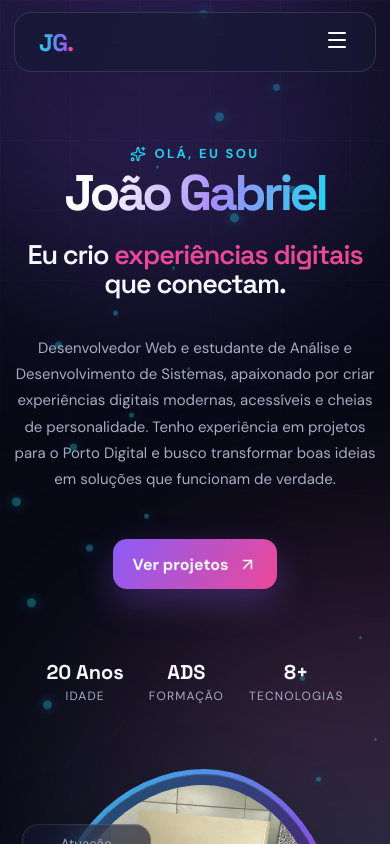
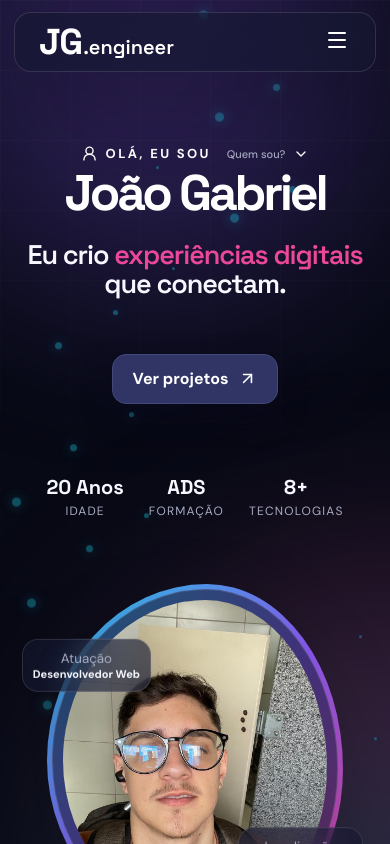
Before and after one commit to jgpns10/Portfolio, a React (Vite) app: page / in a window 390 px wide. Shown: the top 844 px of the page. Built offline with nearby package versions, Linux system fonts and the light colour scheme.

Commit message:
Alterações nos botões, Criação dos nomes na Navbar, Ajustes de identação

```diff
--- a/src/components/Navbar.jsx
+++ b/src/components/Navbar.jsx
@@ -1,18 +1,182 @@
-import { useState } from 'react'
+import { useEffect, useState } from 'react'
 import { Menu, X } from 'lucide-react'
 import { NavLink } from 'react-router-dom'
 
-const links = [['/', 'Início'], ['/skills', 'Skills'], ['/projetos', 'Projetos'], ['/contato', 'Contato']]
+const links = [
+  ['/', 'Início'],
+  ['/skills', 'Skills'],
+  ['/projetos', 'Projetos'],
+  ['/contato', 'Contato'],
+]
+
+const words = ['dev', 'coding', 'engineer']
+
+const navbarPhrases = [
+  'Desenvolvedor Full Stack',
+  'React • Javascript • TypeScript',
+  'Disponível para projetos',
+]
+
+function NavbarPhrase() {
+  const [phraseIndex, setPhraseIndex] = useState(0)
+  const [phraseText, setPhraseText] = useState('')
+  const [isDeletingPhrase, setIsDeletingPhrase] = useState(false)
+
+  useEffect(() => {
+    const currentPhrase = navbarPhrases[phraseIndex]
+
+    let delay = isDeletingPhrase ? 30 : 55
+    let timer
+
+    if (
+      !isDeletingPhrase &&
+      phraseText === currentPhrase
+    ) {
+      timer = setTimeout(() => {
+        setIsDeletingPhrase(true)
+      }, 1600)
+    } else if (
+      isDeletingPhrase &&
+      phraseText === ''
+    ) {
+      timer = setTimeout(() => {
+        setIsDeletingPhrase(false)
+
+        setPhraseIndex((currentIndex) => {
+          return (
+            (currentIndex + 1) %
+            navbarPhrases.length
+          )
+        })
+      }, 300)
+    } else {
+      timer = setTimeout(() => {
+        const nextLength =
+          phraseText.length +
+          (isDeletingPhrase ? -1 : 1)
+
+        setPhraseText(
+          currentPhrase.slice(0, nextLength)
+        )
+      }, delay)
+    }
+
+    return () => clearTimeout(timer)
+  }, [
+    phraseText,
+    isDeletingPhrase,
+    phraseIndex,
+  ])
+
+  return (
+    <div
+      className="navbar-phrase"
+      aria-hidden="true"
+    >
+      <span>{phraseText}</span>
+      <i />
+    </div>
+  )
+}
 
 export default function Navbar() {
   const [open, setOpen] = useState(false)
+  const [wordIndex, setWordIndex] = useState(0)
+  const [typedText, setTypedText] = useState('')
+  const [isDeleting, setIsDeleting] = useState(false)
+
+  useEffect(() => {
+    const currentWord = words[wordIndex]
+
+    let delay = isDeleting ? 55 : 100
+    let timer
+
+    if (
+      !isDeleting &&
+      typedText === currentWord
+    ) {
+      timer = setTimeout(() => {
+        setIsDeleting(true)
+      }, 1200)
+    } else if (
+      isDeleting &&
+      typedText === ''
+    ) {
+      timer = setTimeout(() => {
+        setIsDeleting(false)
+
+        setWordIndex((currentIndex) => {
+          return (
+            (currentIndex + 1) %
+            words.length
+          )
+        })
+      }, 250)
+    } else {
+      timer = setTimeout(() => {
+        const nextLength =
+          typedText.length +
+          (isDeleting ? -1 : 1)
+
+        setTypedText(
+          currentWord.slice(0, nextLength)
+        )
+      }, delay)
+    }
+
+    return () => clearTimeout(timer)
+  }, [typedText, isDeleting, wordIndex])
+
   return (
     <header className="nav-wrap">
       <nav className="navbar glass">
-        <NavLink to="/" className="brand" onClick={() => setOpen(false)} aria-label="Ir ao início"><span>JG</span><b>.</b></NavLink>
-        <button className="menu-button" onClick={() => setOpen(!open)} aria-label="Abrir menu" aria-expanded={open}>{open ? <X /> : <Menu />}</button>
-        <div className={`nav-links ${open ? 'open' : ''}`}>
-          {links.map(([to, label]) => <NavLink key={to} to={to} onClick={() => setOpen(false)} className={({ isActive }) => isActive ? 'active' : ''}>{label}</NavLink>)}
+        <NavLink
+          to="/"
+          className="brand"
+          onClick={() => setOpen(false)}
+          aria-label="João Gabriel — Desenvolvedor"
+        >
+          <span className="brand-initials">
+            JG
+          </span>
+
+          <span className="brand-typed">
+            .{typedText}
+          </span>
+
+          <span
+            className="typing-cursor"
+            aria-hidden="true"
+          />
+        </NavLink>
+
+        <NavbarPhrase />
+
+        <button
+          className="menu-button"
+          onClick={() => setOpen(!open)}
+          aria-label="Abrir menu"
+          aria-expanded={open}
+        >
+          {open ? <X /> : <Menu />}
+        </button>
+
+        <div
+          className={`nav-links ${open ? 'open' : ''
+            }`}
+        >
+          {links.map(([to, label]) => (
+            <NavLink
+              key={to}
+              to={to}
+              onClick={() => setOpen(false)}
+              className={({ isActive }) =>
+                isActive ? 'active' : ''
+              }
+            >
+              {label}
+            </NavLink>
+          ))}
         </div>
       </nav>
     </header>
--- a/src/data/portfolio.js
+++ b/src/data/portfolio.js
@@ -18,7 +18,7 @@ export const skills = [
   { name: 'JavaScript', level: 86, group: 'Front-end' },
   { name: 'React.js', level: 84, group: 'Front-end' },
   { name: 'MySQL', level: 82, group: 'Back-end' },
-  { name: 'Javascript', level: 78, group: 'Back-end' },
+  { name: 'Typescript', level: 78, group: 'Back-end' },
   { name: 'Figma', level: 80, group: 'Design' },
 ]
 
--- a/src/pages/Home.jsx
+++ b/src/pages/Home.jsx
@@ -1,26 +1,104 @@
-import { ArrowUpRight, Sparkles } from 'lucide-react'
+import { useState } from 'react'
+import {
+  ArrowUpRight,
+  ChevronDown,
+  UserRound,
+} from 'lucide-react'
 import { Link } from 'react-router-dom'
 import { profile } from '../data/portfolio'
 
 export default function Home() {
+  const [showAbout, setShowAbout] = useState(false)
+
   return (
     <section className="container hero">
       <div className="hero-copy reveal">
-        <p className="kicker"><Sparkles size={16} /> Olá, eu sou</p>
+        <button
+          type="button"
+          className={`kicker intro-trigger ${showAbout ? 'open' : ''}`}
+          onClick={() => setShowAbout((current) => !current)}
+          aria-expanded={showAbout}
+          aria-controls="about-introduction"
+        >
+          <UserRound size={17} />
+
+          <span>Olá, eu sou</span>
+
+          <small>
+            {showAbout ? 'Fechar' : 'Quem sou?'}
+          </small>
+
+          <ChevronDown
+            className="intro-chevron"
+            size={16}
+          />
+        </button>
+
         <h1>{profile.name}</h1>
-        <h2>Eu crio <span>experiências digitais</span> que conectam.</h2>
-        <p className="hero-about">{profile.about}</p>
+
+        <h2>
+          Eu crio <span>experiências digitais</span> que conectam.
+        </h2>
+
+        <div
+          id="about-introduction"
+          className={`intro-card ${showAbout ? 'show' : ''}`}
+          aria-hidden={!showAbout}
+        >
+          <p>{profile.about}</p>
+        </div>
+
         <div className="hero-actions">
-          <Link className="button primary" to="/projetos">Ver projetos <ArrowUpRight size={19} /></Link>
+          <Link
+            className="button primary"
+            to="/projetos"
+          >
+            Ver projetos
+            <ArrowUpRight size={19} />
+          </Link>
         </div>
+
         <div className="quick-facts">
-          <div><b>{profile.age}</b><span>Idade</span></div><div><b>ADS</b><span>Formação</span></div><div><b>8+</b><span>Tecnologias</span></div>
+          <div>
+            <b>{profile.age}</b>
+            <span>Idade</span>
+          </div>
+
+          <div>
+            <b>ADS</b>
+            <span>Formação</span>
+          </div>
+
+          <div>
+            <b>8+</b>
+            <span>Tecnologias</span>
+          </div>
         </div>
       </div>
+
       <div className="portrait-wrap reveal delay-1">
-        <div className="portrait-ring"><div className="portrait glass"><img src={profile.photo} alt={`Foto de ${profile.name}`} /></div></div>
-        <div className="floating-tag tag-role glass"><div><small>Atuação</small><b>{profile.role}</b></div></div>
-        <div className="floating-tag tag-place glass"><div><small>Localização</small><b>{profile.location}</b></div></div>
+        <div className="portrait-ring">
+          <div className="portrait glass">
+            <img
+              src={profile.photo}
+              alt={`Foto de ${profile.name}`}
+            />
+          </div>
+        </div>
+
+        <div className="floating-tag tag-role glass">
+          <div>
+            <small>Atuação</small>
+            <b>{profile.role}</b>
+          </div>
+        </div>
+
+        <div className="floating-tag tag-place glass">
+          <div>
+            <small>Localização</small>
+            <b>{profile.location}</b>
+          </div>
+        </div>
       </div>
     </section>
   )
--- a/src/styles/global.css
+++ b/src/styles/global.css
@@ -136,15 +136,19 @@ button {
     letter-spacing: -1px;
 }
 
-.brand span {
-    background: linear-gradient(90deg, var(--cyan), var(--purple));
-    background-clip: text;
-    -webkit-background-clip: text;
-    color: transparent;
+.brand-initials {
+    color: #ffffff;
+    font-size: 36px;
 }
 
-.brand b {
-    color: var(--pink);
+.brand-typed {
+    display: inline-block;
+    min-width: 78px;
+    margin-left: 1px;
+    color: #ffffff;
+    font-size: 20px;
+    font-weight: 600;
+    letter-spacing: 0;
 }
 
 .nav-links {
@@ -239,10 +243,66 @@ button {
 }
 
 .hero h1 {
-    background: linear-gradient(100deg, #fff 15%, #a78bfa 58%, #22d3ee);
-    background-clip: text;
-    -webkit-background-clip: text;
-    color: transparent;
+    background: none;
+    color: #ffffff;
+}
+
+.intro-trigger {
+    padding: 0;
+    border: 0;
+    background: transparent;
+    color: #ffffff;
+    cursor: pointer;
+    transition: color 0.3s ease;
+}
+
+.intro-trigger:hover {
+    color: var(--cyan);
+}
+
+.intro-trigger small {
+    margin-left: 8px;
+    color: var(--muted);
+    font-size: 11px;
+    font-weight: 500;
+    letter-spacing: 0;
+    text-transform: none;
+}
+
+.intro-chevron {
+    transition: transform 0.3s ease;
+}
+
+.intro-trigger.open .intro-chevron {
+    transform: rotate(180deg);
+}
+
+.intro-card {
+    max-height: 0;
+    padding: 0 18px;
+    overflow: hidden;
+    opacity: 0;
+    transform: translateY(-8px);
+    border: 1px solid transparent;
+    border-radius: 16px;
+    transition: all 0.4s ease;
+}
+
+.intro-card.show {
+    max-height: 200px;
+    margin-top: 6px;
+    padding: 16px 18px;
+    opacity: 1;
+    transform: translateY(0);
+    border-color: var(--border);
+    background: rgba(255, 255, 255, 0.05);
+}
+
+.intro-card p {
+    margin: 0;
+    color: var(--muted);
+    font-size: 14px;
+    line-height: 1.65;
 }
 
 .hero h2 {
@@ -287,8 +347,15 @@ button {
 }
 
 .button.primary {
-    background: linear-gradient(120deg, var(--purple), var(--pink));
-    box-shadow: 0 14px 35px rgba(139, 92, 246, .3);
+    background: #303565;
+    color: #ffffff;
+    border: 1px solid #414979;
+    box-shadow: 0 12px 30px rgba(8, 10, 28, 0.35);
+}
+
+.button.primary:hover {
+    background: #3a4178;
+    border-color: #505991;
 }
 
 .button.secondary {
@@ -839,6 +906,32 @@ button {
     .navbar {
         height: 60px;
         border-radius: 17px;
+        position: relative;
+    }
+
+    .navbar-phrase {
+        position: absolute;
+        left: 50%;
+        display: flex;
+        width: 240px;
+        align-items: center;
+        justify-content: center;
+        color: #9ca3b8;
+        font-family: 'Space Grotesk', sans-serif;
+        font-size: 13px;
+        font-weight: 500;
+        letter-spacing: 0.02em;
+        transform: translateX(-50%);
+        pointer-events: none;
+    }
+
+    .navbar-phrase i {
+        width: 2px;
+        height: 15px;
+        margin-left: 4px;
+        border-radius: 2px;
+        background: var(--cyan);
+        animation: blink-cursor 0.8s infinite;
     }
 
     .menu-button {
@@ -943,3 +1036,9 @@ button {
         transition-duration: .01ms !important;
     }
 }
+
+@media (max-width: 1050px) {
+  .navbar-phrase {
+    display: none;
+  }
+}
```
